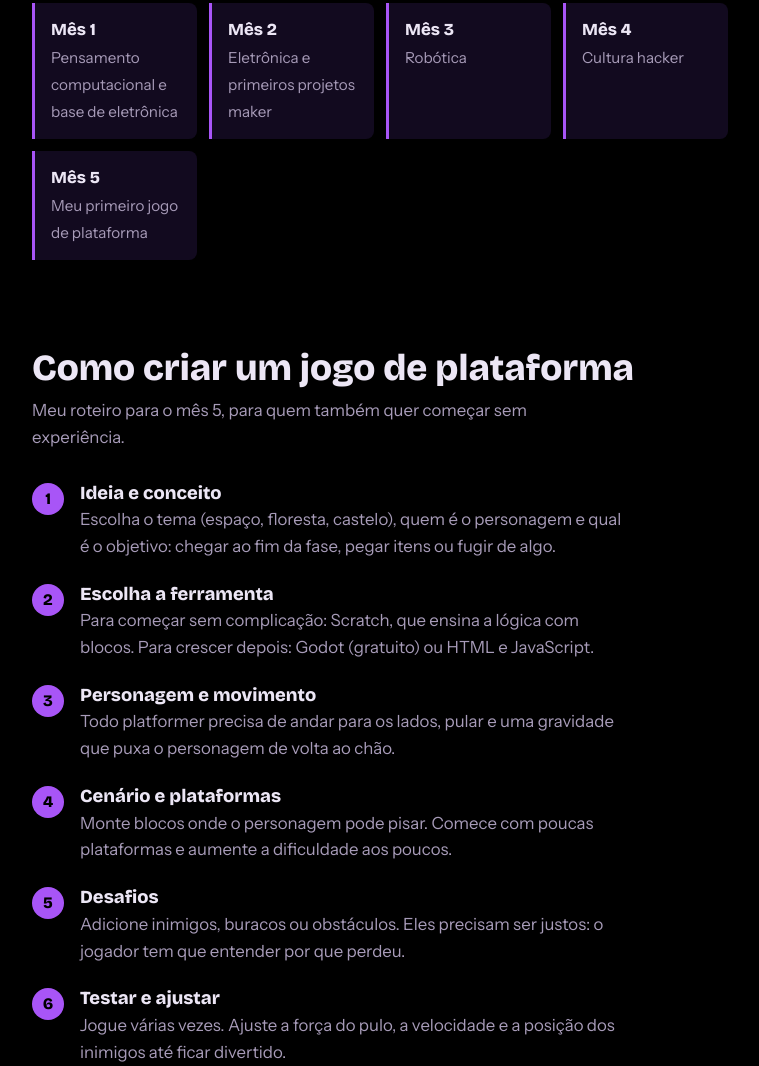
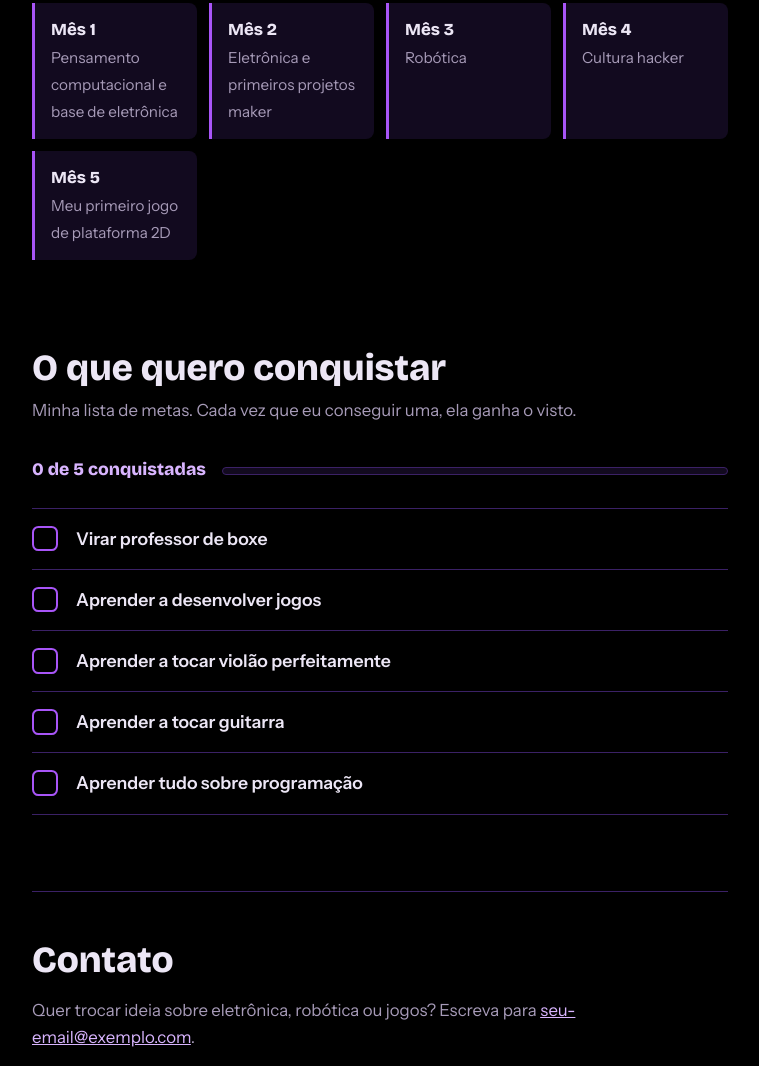
Before and after one commit to guilherme1326/guilherme, a plain HTML site: page index.html in a window 1280 px wide. Shown: the part 1734-2800 px from the top of the page, without its empty margins (260-1019 px from the left). Drawn offline with nearby package versions, Linux system fonts and the light colour scheme.

Commit message:
Update index.html

```diff
--- a/index.html
+++ b/index.html
@@ -50,14 +50,27 @@ h2{font-size:clamp(1.7rem,5vw,2.3rem);font-weight:800;margin-bottom:.5rem}
 .road div{background:var(--surf);border-left:3px solid var(--acc);padding:.9rem 1rem;border-radius:0 .5rem .5rem 0}
 .road b{display:block;font-family:"Bricolage Grotesque",sans-serif;font-size:1.05rem}
 .road span{color:var(--mut);font-size:.95rem}
-/* guia platformer */
-.steps{list-style:none;margin:0;padding:0;counter-reset:s}
-.steps li{counter-increment:s;position:relative;padding:0 0 1.5rem 3rem}
-.steps li::before{content:counter(s);position:absolute;left:0;top:0;width:2rem;height:2rem;border-radius:50%;background:var(--acc);color:#000;font:800 1rem/2rem "Bricolage Grotesque",sans-serif;text-align:center}
-.steps h3{font-size:1.15rem;margin-bottom:.2rem}
-.steps p{margin:0;color:var(--mut);max-width:34rem}
-.tip{background:var(--surf);border-left:3px solid var(--acc2);padding:1rem 1.25rem;border-radius:0 .5rem .5rem 0;margin-top:1rem}
-.tip p{margin:0}
+/* metas */
+.meta-top{display:flex;align-items:baseline;gap:1rem;flex-wrap:wrap;margin-bottom:1.5rem}
+.count{font-family:"Bricolage Grotesque",sans-serif;font-weight:800;font-size:1.1rem;color:var(--acc2)}
+.bar{flex:1 1 8rem;height:.5rem;background:var(--surf);border:1px solid var(--line);border-radius:999px;overflow:hidden}
+.bar i{display:block;height:100%;width:0;background:var(--acc);transition:width .4s}
+.goals{list-style:none;margin:0;padding:0}
+.goals li{position:relative;padding:1rem 0 1rem 2.75rem;border-top:1px solid var(--line)}
+.goals li:last-child{border-bottom:1px solid var(--line)}
+.goals li::before{content:"";position:absolute;left:0;top:1.05rem;width:1.6rem;height:1.6rem;border:2px solid var(--acc);border-radius:.4rem}
+.goals li.feito::before{content:"\2713";background:var(--acc);color:#000;font:800 1.1rem/1.45rem "Instrument Sans",sans-serif;text-align:center}
+.goals b{display:block;font-size:1.1rem;font-weight:600}
+.edit-bar{display:none;margin:0 0 1.5rem;padding:1rem 1.25rem;background:var(--surf);border-left:3px solid var(--acc2);border-radius:0 .5rem .5rem 0}
+.edit-bar p{margin:0 0 .75rem;color:var(--mut)}
+.edit-bar button{font:600 1rem "Instrument Sans",sans-serif;background:var(--acc);color:#000;border:0;border-radius:.4rem;padding:.55rem 1rem;cursor:pointer;margin-right:.5rem}
+.edit-bar button.sec{background:transparent;color:var(--acc2);border:1px solid var(--line)}
+.edit-bar button:focus-visible,.goals li:focus-visible{outline:3px solid var(--acc2);outline-offset:3px}
+.editando .edit-bar{display:block}
+.editando .goals li{cursor:pointer}
+.editando .goals li:hover::before{background:#a855f740}
+.editando .goals li.feito:hover::before{background:var(--acc)}
+.goals li.feito b{color:var(--mut);text-decoration:line-through;text-decoration-color:var(--acc)}
 footer{padding:3rem 0 4rem;color:var(--mut);border-top:1px solid var(--line);margin-top:2rem}
 footer h2{color:var(--tx)}
 @media (prefers-reduced-motion:reduce){.hero path{animation:none;stroke-dashoffset:0}html{scroll-behavior:auto}}
@@ -65,7 +78,7 @@ footer h2{color:var(--tx)}
 </head>
 <body>
 <div class="wrap">
-<nav aria-label="Principal"><a href="#trilhas">Trilhas</a><a href="#roadmap">Roadmap</a><a href="#criar">Criar um jogo</a><a href="#contato">Contato</a></nav>
+<nav aria-label="Principal"><a href="#trilhas">Trilhas</a><a href="#roadmap">Roadmap</a><a href="#metas">Metas</a><a href="#contato">Contato</a></nav>
 
 <header class="hero">
 <h1>Guilherme</h1>
@@ -84,7 +97,7 @@ footer h2{color:var(--tx)}
 <li class="next"><i class="node"></i><h3>Robótica</h3><p>Juntar sensores, motores e código para fazer algo se mover e reagir ao ambiente.</p><span class="st">Próximo</span></li>
 <li class="doing"><i class="node"></i><h3>Cultura hacker</h3><p>Curiosidade para abrir, entender e melhorar sistemas, com ética e aprendizado compartilhado.</p><span class="st">Em andamento</span></li>
 <li class="doing"><i class="node"></i><h3>Cultura maker</h3><p>Aprender fazendo: prototipar, errar rápido e documentar o que deu certo.</p><span class="st">Em andamento</span></li>
-<li class="next"><i class="node"></i><h3>Desenvolvimento de jogos</h3><p>Criar meu primeiro jogo de plataforma, com pulo, inimigos e uma fase completa. O guia mais abaixo é o meu mapa.</p><span class="st">Próximo</span></li>
+<li class="next"><i class="node"></i><h3>Desenvolvimento de jogos</h3><p>Criar meu primeiro jogo de plataforma 2D, com pulo, inimigos e uma fase completa.</p><span class="st">Próximo</span></li>
 </ol>
 </section>
 
@@ -96,22 +109,27 @@ footer h2{color:var(--tx)}
 <div><b>Mês 2</b><span>Eletrônica e primeiros projetos maker</span></div>
 <div><b>Mês 3</b><span>Robótica</span></div>
 <div><b>Mês 4</b><span>Cultura hacker</span></div>
-<div><b>Mês 5</b><span>Meu primeiro jogo de plataforma</span></div>
+<div><b>Mês 5</b><span>Meu primeiro jogo de plataforma 2D</span></div>
 </div>
 </section>
 
-<section id="criar">
-<h2>Como criar um jogo de plataforma</h2>
-<p class="sub">Meu roteiro para o mês 5, para quem também quer começar sem experiência.</p>
-<ol class="steps">
-<li><h3>Ideia e conceito</h3><p>Escolha o tema (espaço, floresta, castelo), quem é o personagem e qual é o objetivo: chegar ao fim da fase, pegar itens ou fugir de algo.</p></li>
-<li><h3>Escolha a ferramenta</h3><p>Para começar sem complicação: Scratch, que ensina a lógica com blocos. Para crescer depois: Godot (gratuito) ou HTML e JavaScript.</p></li>
-<li><h3>Personagem e movimento</h3><p>Todo platformer precisa de andar para os lados, pular e uma gravidade que puxa o personagem de volta ao chão.</p></li>
-<li><h3>Cenário e plataformas</h3><p>Monte blocos onde o personagem pode pisar. Comece com poucas plataformas e aumente a dificuldade aos poucos.</p></li>
-<li><h3>Desafios</h3><p>Adicione inimigos, buracos ou obstáculos. Eles precisam ser justos: o jogador tem que entender por que perdeu.</p></li>
-<li><h3>Testar e ajustar</h3><p>Jogue várias vezes. Ajuste a força do pulo, a velocidade e a posição dos inimigos até ficar divertido.</p></li>
-</ol>
-<div class="tip"><p>Dica: comece copiando um jogo simples que você já viu, mude os desenhos e as fases, e só depois crie algo 100% original.</p></div>
+<section id="metas">
+<h2>O que quero conquistar</h2>
+<p class="sub">Minha lista de metas. Cada vez que eu conseguir uma, ela ganha o visto.</p>
+<div class="edit-bar" id="editbar">
+<p>Modo edição: clique em uma meta para marcar ou desmarcar. Fica salvo neste navegador. Para os visitantes verem, copie o código e cole no index.html no lugar da lista.</p>
+<button id="copiar" type="button">Copiar código da lista</button><button id="limpar" type="button" class="sec">Desmarcar tudo</button>
+<span id="aviso" role="status" aria-live="polite"></span>
+</div>
+<div class="meta-top"><span class="count" id="count"></span><div class="bar" aria-hidden="true"><i id="fill"></i></div></div>
+<!-- Para marcar uma meta como concluída, troque <li> por <li class="feito">. Para adicionar uma meta, copie um <li> inteiro. -->
+<ul class="goals" id="goals">
+<li><b>Virar professor de boxe</b></li>
+<li><b>Aprender a desenvolver jogos</b></li>
+<li><b>Aprender a tocar violão perfeitamente</b></li>
+<li><b>Aprender a tocar guitarra</b></li>
+<li><b>Aprender tudo sobre programação</b></li>
+</ul>
 </section>
 
 <footer id="contato">
@@ -120,5 +138,30 @@ footer h2{color:var(--tx)}
 <p>Feito em São Paulo com HTML e CSS.</p>
 </footer>
 </div>
+<script>
+(function(){
+var ul=document.getElementById("goals"),lis=[].slice.call(ul.children),KEY="metas-guilherme";
+var edit=/(^|[?&])editar(=|&|$)/.test(location.search),aviso=document.getElementById("aviso");
+function atualizar(){var f=lis.filter(function(l){return l.classList.contains("feito")}).length;
+document.getElementById("count").textContent=f+" de "+lis.length+" conquistadas";
+document.getElementById("fill").style.width=(lis.length?f/lis.length*100:0)+"%";
+lis.forEach(function(l){if(edit)l.setAttribute("aria-checked",l.classList.contains("feito"))})}
+function salvar(){try{localStorage.setItem(KEY,JSON.stringify(lis.map(function(l){return l.classList.contains("feito")})))}catch(e){}}
+if(edit){
+document.body.classList.add("editando");
+try{var sv=JSON.parse(localStorage.getItem(KEY)||"null");if(sv&&sv.length===lis.length)lis.forEach(function(l,i){l.classList.toggle("feito",!!sv[i])})}catch(e){}
+lis.forEach(function(l){l.setAttribute("role","checkbox");l.tabIndex=0;
+function t(){l.classList.toggle("feito");salvar();atualizar()}
+l.addEventListener("click",t);
+l.addEventListener("keydown",function(e){if(e.key===" "||e.key==="Enter"){e.preventDefault();t()}})});
+document.getElementById("limpar").onclick=function(){lis.forEach(function(l){l.classList.remove("feito")});salvar();atualizar()};
+document.getElementById("copiar").onclick=function(){
+var html='<ul class="goals" id="goals">\n'+lis.map(function(l){return '<li'+(l.classList.contains("feito")?' class="feito"':'')+'>'+l.innerHTML+'</li>'}).join("\n")+'\n</ul>';
+function ok(m){aviso.textContent=m}
+if(navigator.clipboard&&navigator.clipboard.writeText){navigator.clipboard.writeText(html).then(function(){ok("Código copiado.")},function(){ok("Não consegui copiar. Tente de novo.")})}else{ok("Seu navegador bloqueou a cópia.")}}
+}
+atualizar();
+})();
+</script>
 </body>
 </html>
```
